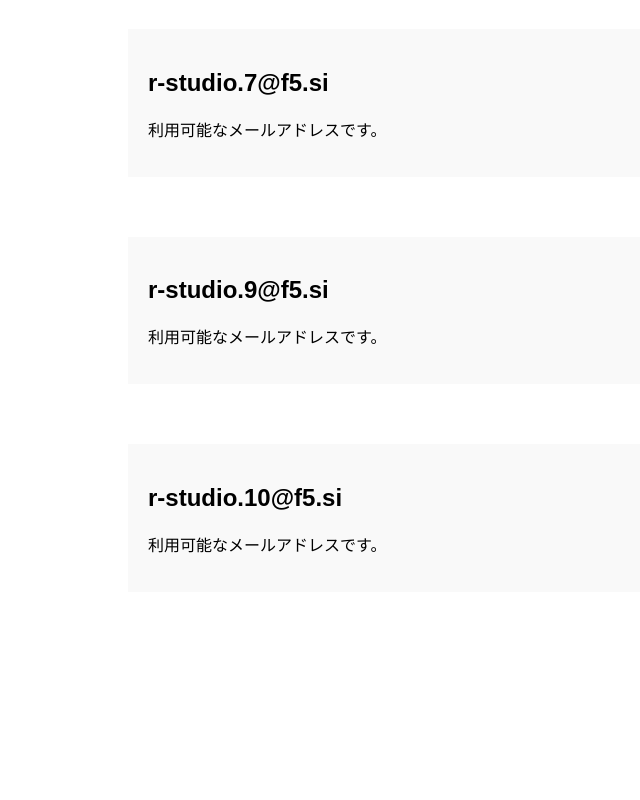
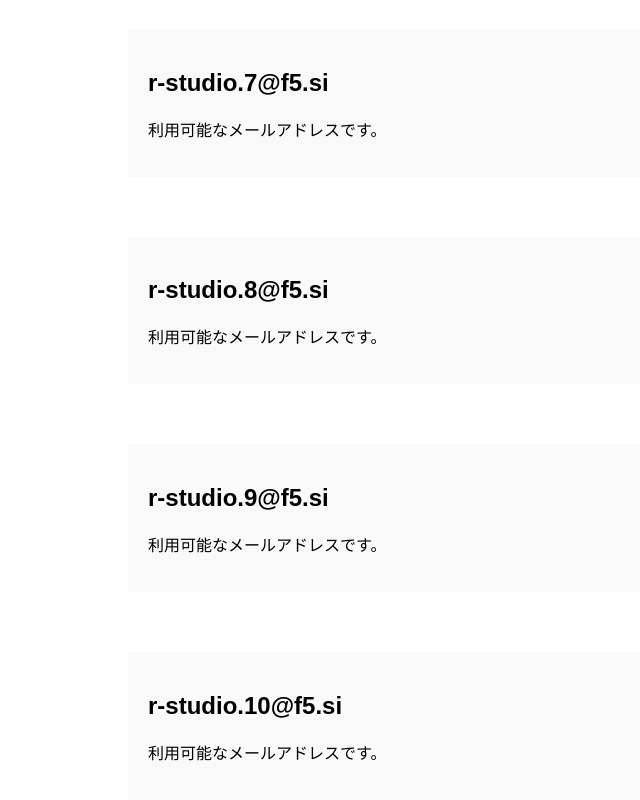
Before and after one commit to r-studio-official/address-kun.github.io, a plain HTML site: page index.html in a window 1280 px wide. Shown: the part 1391-2191 px from the top of the page, without its empty margins (0-640 px from the left). Before the commit the page ends 2003 px from the top, so only its background shows below. Drawn offline with Linux system fonts and the light colour scheme.

Commit message:
Add files via upload
Signed-off-by: r-studio-official <165789111+r-studio-official@users.noreply.github.com>

```diff
--- a/index.html
+++ b/index.html
@@ -56,6 +56,13 @@
   <div class="container">
     <div class="mailaddress">
       <h2>r-studio.7@f5.si</h2>
+      <p>利用可能なメールアドレスです。</p>
+    </div>
+  </div>
+
+  <div class="container">
+    <div class="mailaddress">
+      <h2>r-studio.8@f5.si</h2>
       <p>利用可能なメールアドレスです。</p>
     </div>
   </div>
```
